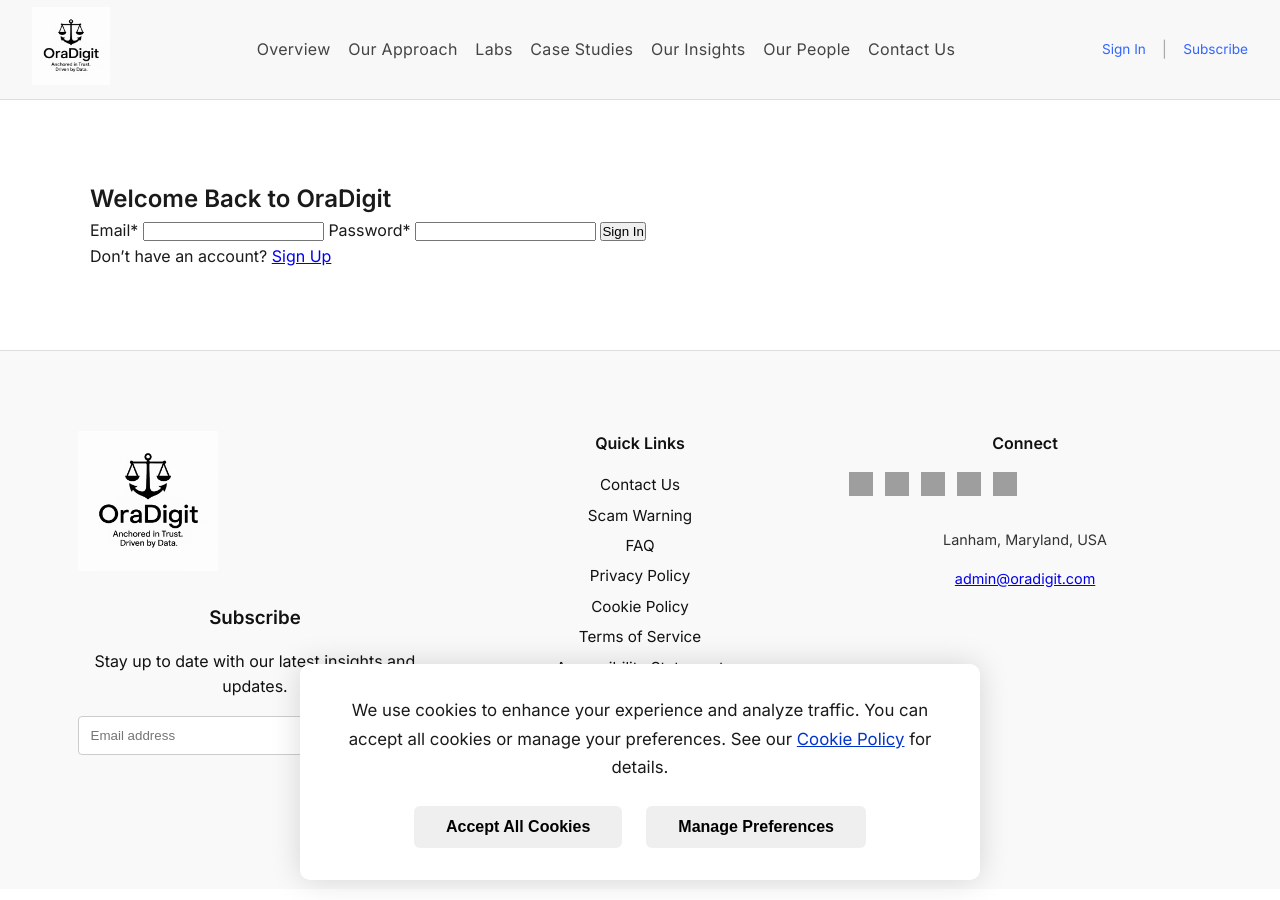
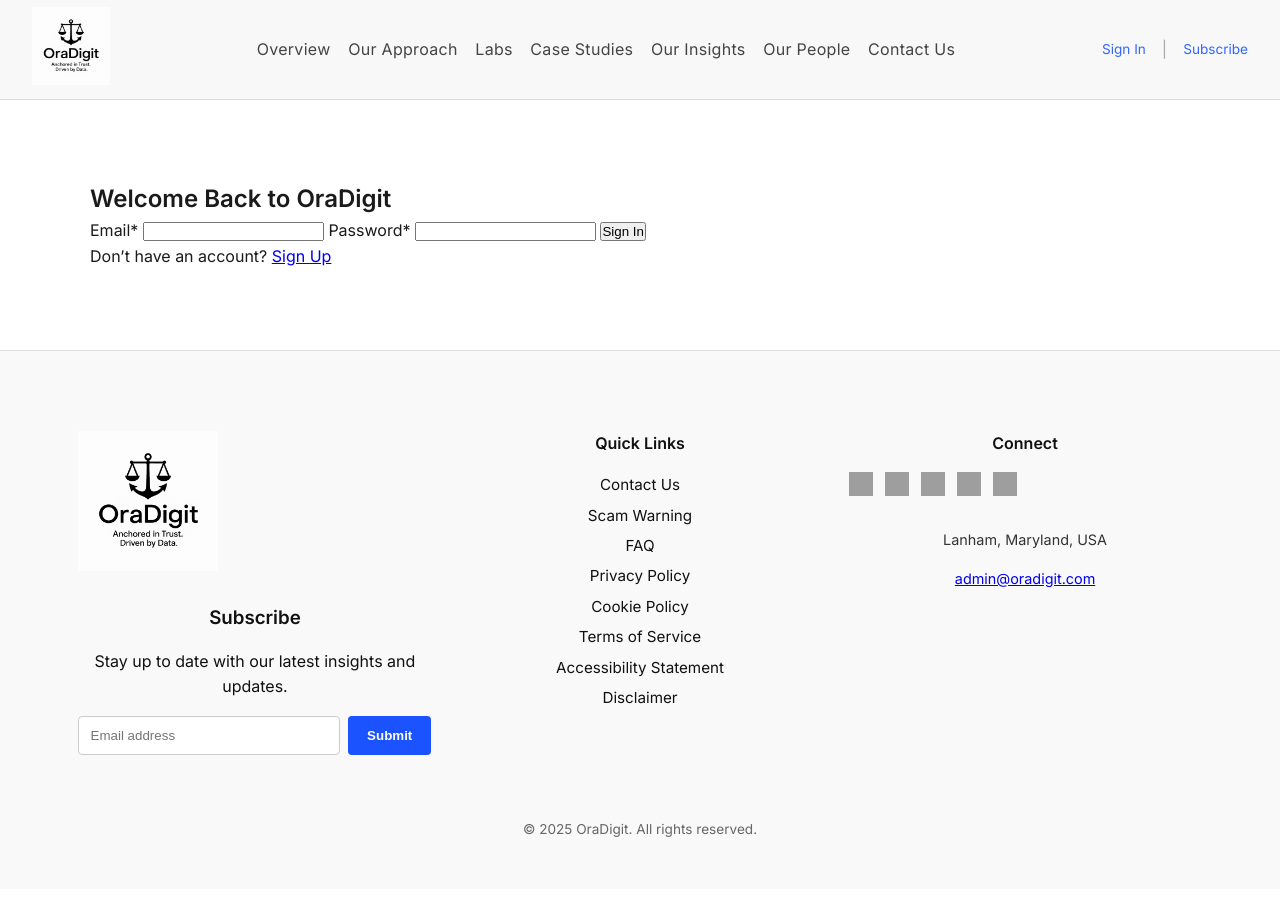
Before and after one commit to DataForSolution/oradigit-site, a Jekyll site: the page built from login.html, in a window 1280 px wide. Built offline with Jekyll 4.4.1, drawn with Linux system fonts in a browser that asks for light colours; grey boxes are pictures that could not be loaded.

Commit message:
Move cookie banner to index only and remove from default layout

```diff
--- a/_layouts/default.html
+++ b/_layouts/default.html
@@ -15,45 +15,6 @@
     {{ content }}
   </main>
   {% include footer.html %}
-<!-- Cookie Consent Banner -->
-<div id="cookie-consent" class="cookie-banner">
-  <div class="cookie-content">
-    <p>
-      We use cookies to enhance your experience and analyze traffic. You can accept all cookies or manage your preferences.
-      See our <a href="/cookies/">Cookie Policy</a> for details.
-    </p>
-    <div class="cookie-buttons">
-      <button id="accept-cookies" class="btn-solid">Accept All Cookies</button>
-      <button id="manage-prefs" class="btn-outline">Manage Preferences</button>
-    </div>
-  </div>
-</div>
- <!-- Cookie Script -->
-  <script>
-  document.addEventListener("DOMContentLoaded", function () {
-    const banner = document.getElementById("cookie-consent");
-    const acceptBtn = document.getElementById("accept-cookies");
-    const manageBtn = document.getElementById("manage-prefs");
-
-    const cookieAccepted = localStorage.getItem("cookiesAccepted");
-
-    // Only show banner on the homepage AND only if not accepted
-    const isHomePage = window.location.pathname === "/" || window.location.pathname === "/index.html";
-
-    if (isHomePage && !cookieAccepted) {
-      banner.style.display = "block";
-    }
-
-    acceptBtn.addEventListener("click", function () {
-      localStorage.setItem("cookiesAccepted", "true");
-      banner.style.display = "none";
-    });
-
-    manageBtn.addEventListener("click", function () {
-      alert("Preference management coming soon.");
-    });
-  });
-</script>
 
 </body>
 </html>
```
Also changed, not shown: index.html (+38 -0 lines).
